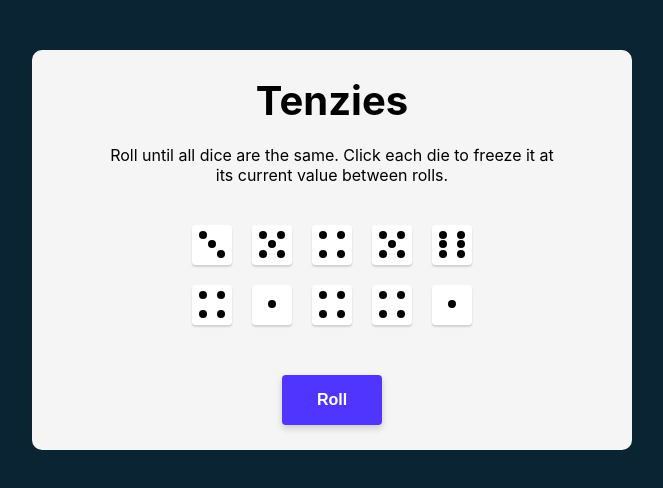
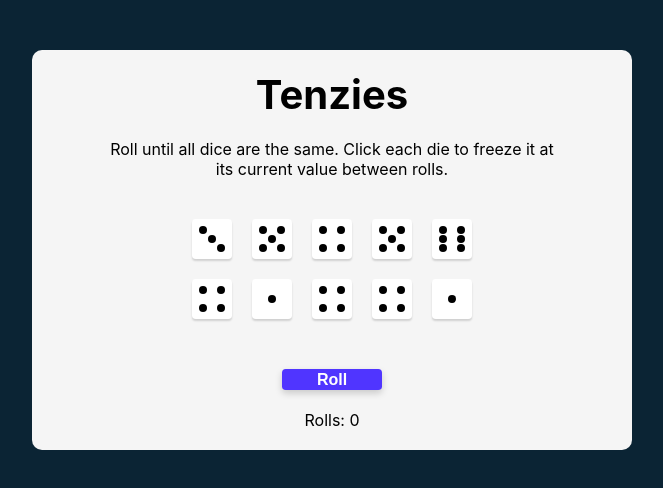
Before and after one commit to rfveds/tenzis-react, a React (Create React App) app: page / in a window 1280 px wide. Shown: the top 488 px of the page, without its empty margins (308-971 px from the left). Built offline with nearby package versions, Linux system fonts and the light colour scheme; the HTML template or start-up script is replaced by a standard one.

Commit message:
tracking number of rolls

```diff
--- a/src/App.js
+++ b/src/App.js
@@ -6,6 +6,7 @@ import Confetti from 'react-confetti'
 
 function App() {
 
+  const [rolls, setRolls] = React.useState(0)
   const [dice, setDice] = React.useState(allNewDice)
   const [tenzies, setTenzies] = React.useState(false)
 
@@ -39,7 +40,9 @@ function App() {
     if(tenzies){
       setDice(allNewDice)
       setTenzies(false)
+      setRolls(0)
     }
+    setRolls(i => i + 1)
     setDice(oldDice => oldDice.map((die) => {
       return die.isHeld ?
         die :
@@ -74,6 +77,7 @@ function App() {
       <button className="roll-dice" onClick={rollDice}>
         {tenzies ? "New Game" : "Roll"}
       </button>
+      <p>Rolls: {rolls}</p>
     </main>
   );
 }
```
